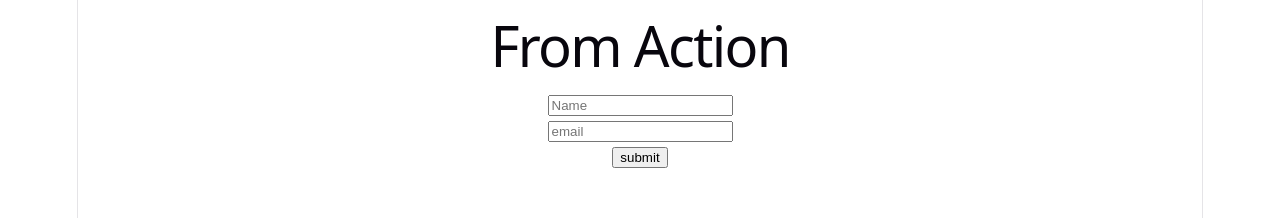
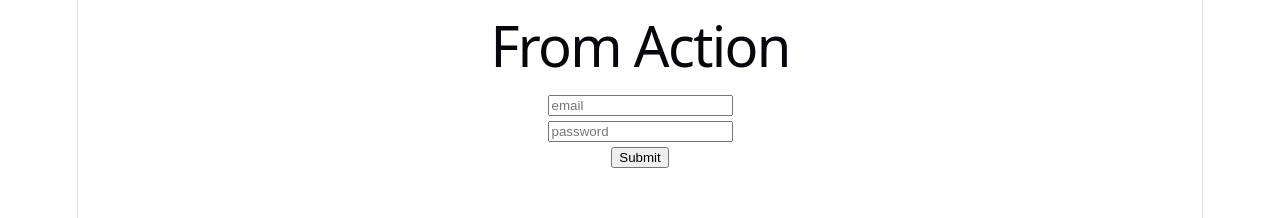
Before and after one commit to shakibul-islam-Dev/Programming_Hero_Modules, a React (Vite) app in the folder modules_38/react-context/: page / in a window 1280 px wide. Shown: the top 218 px of the page. Built offline with nearby package versions, Linux system fonts and the light colour scheme.

Commit message:
adding controlled fill from

```diff
--- a/modules_38/react-context/__learing__from.js
+++ b/modules_38/react-context/__learing__from.js
@@ -1,5 +1,5 @@
 /*
 1. from target.name.value eita shikha ses
 2.action theke fromdata theke input neyar way
-3.Controled data colection
+3.Controled data colection one per each field
 */
--- a/modules_38/react-context/src/App.jsx
+++ b/modules_38/react-context/src/App.jsx
@@ -1,4 +1,5 @@
 import "./App.css";
+import ControlledField from "./Component/ControledData/ControlledField";
 import Fromaction from "./Component/FromAction/Fromaction";
 import Simplefrom from "./Component/Simplefrom";
 
@@ -6,8 +7,9 @@ function App() {
   return (
     <>
       <h1>From Action</h1>
+      <ControlledField></ControlledField>
       {/* <Simplefrom></Simplefrom> */}
-      <Fromaction></Fromaction>
+      {/* <Fromaction></Fromaction> */}
     </>
   );
 }
--- a/modules_38/react-context/src/Component/ControledData/ControlledField.jsx
+++ b/modules_38/react-context/src/Component/ControledData/ControlledField.jsx
@@ -0,0 +1,44 @@
+import React, { useState } from "react";
+
+const ControlledField = () => {
+  const [password, setPassword] = useState("");
+  const [error, setError] = useState("");
+
+  const handleChange = (e) => {
+    const newPassword = e.target.value;
+    setPassword(newPassword); // State update korte hobe
+    console.log(newPassword);
+    if (newPassword.length < 6) {
+      setError("password must be 6 character long");
+    } else {
+      setError(" ");
+    }
+  };
+
+  const handleSubmit = (e) => {
+    e.preventDefault();
+    console.log("Submitted password:", password);
+  };
+
+  return (
+    <div>
+      <form onSubmit={handleSubmit}>
+        <input type="email" placeholder="email" name="email" required />
+        <br />
+        <input
+          type="password"
+          required
+          name="password"
+          placeholder="password"
+          onChange={handleChange}
+          value={password}
+        />
+        <br />
+        <input type="submit" value="Submit" />
+      </form>
+      <p style={{ color: "red" }}>{error}</p>
+    </div>
+  );
+};
+
+export default ControlledField;
```
